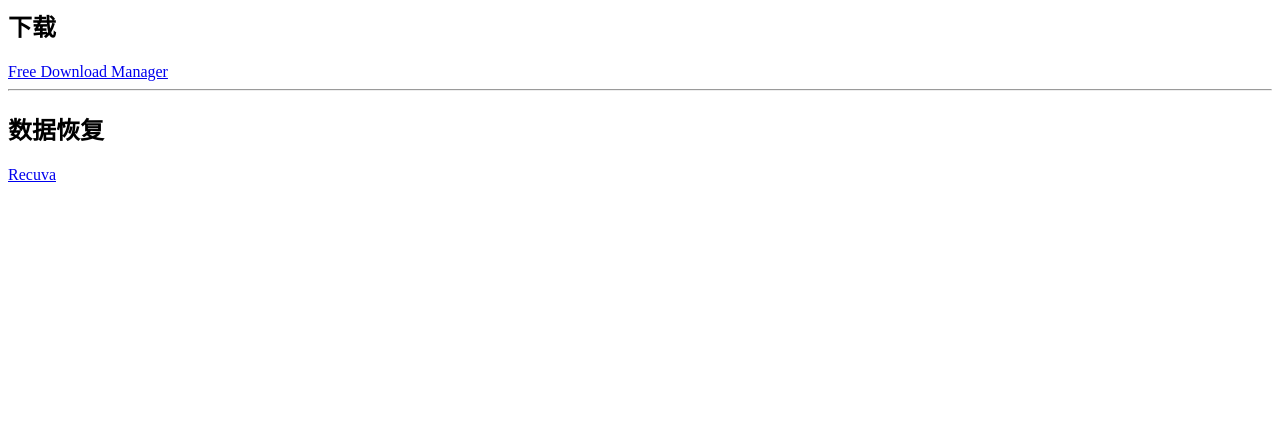
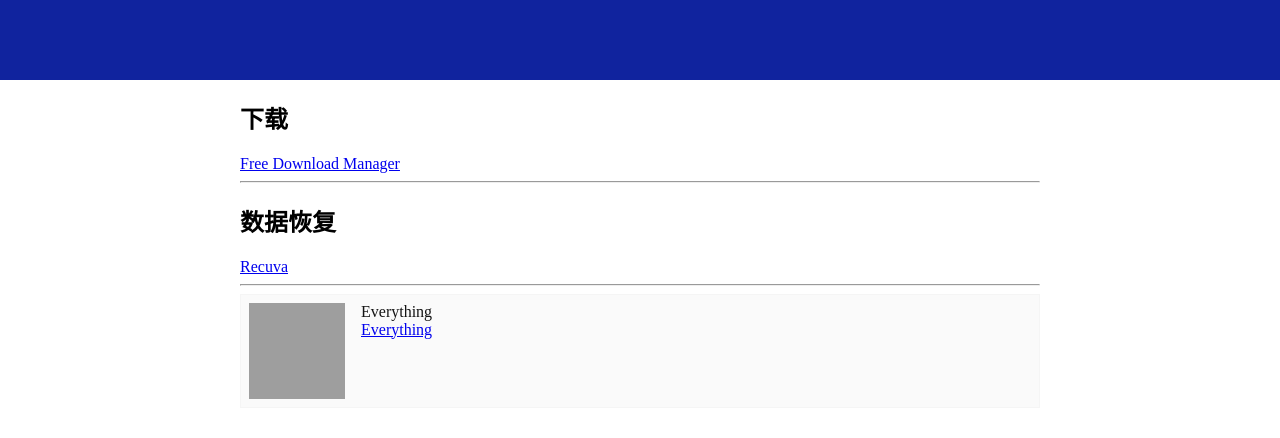
Before and after one commit to raiha/raiha.github.io, a plain HTML site: page index.html in a window 1280 px wide. Drawn offline with Linux system fonts and the light colour scheme; grey boxes are pictures that could not be loaded.

Commit message:
Update index.html

```diff
--- a/index.html
+++ b/index.html
@@ -2,16 +2,49 @@
 <head>
   <meta http-equiv="Content-Type" content="text/html;charset=utf-8">
   <title>最佳软件</title>
+  <style type="text/css">
+    body{margin: 0;}
+    .banner{
+      background-color: #10239e;
+      height: 80px;
+    }
+    .icon{
+      width: 96px; height: 96px;
+      background: url('https://dl1.cbsistatic.com/i/2017/11/29/8b6af44d-3be8-47e5-a931-75bca1b0c777/53857102664ffbe0f6e5ab36e7500ca8/imgingest-1136771509381280571.png') no-repeat ;
+      background-size: 96px 96px;
+      float: left;
+      margin-right: 16px;
+    }
+    .panel{background-color: #fafafa; border: 1px solid #f5f5f5;padding: 8px;}
+    .name{color: #141414;}
+  </style>
 </head>
 <body>
+<div class="banner"></div>
+<div style="width:800px; margin: 0 auto">
   <div>
     <h2>下载</h2>
     <div><a href="https://www.freedownloadmanager.org" target="_blank">Free Download Manager</a></div>
   </div>
+
   <hr/>
+
   <div>
     <h2>数据恢复</h2>
     <div><a href="https://www.ccleaner.com/recuva" target="_blank">Recuva</a></div>
   </div>
+
+  <hr/>
+
+  <div class="panel">
+    <div class="icon"></div>
+    <div style="float: left">
+      <div class="name">Everything</div>
+      <div><a href="https://www.voidtools.com/zh-cn/downloads/" target="_blank">Everything</a></div>
+    </div>
+    <div style="clear:both"></div>
+  </div>
+
+</div>
 </body>
 </html>
```
